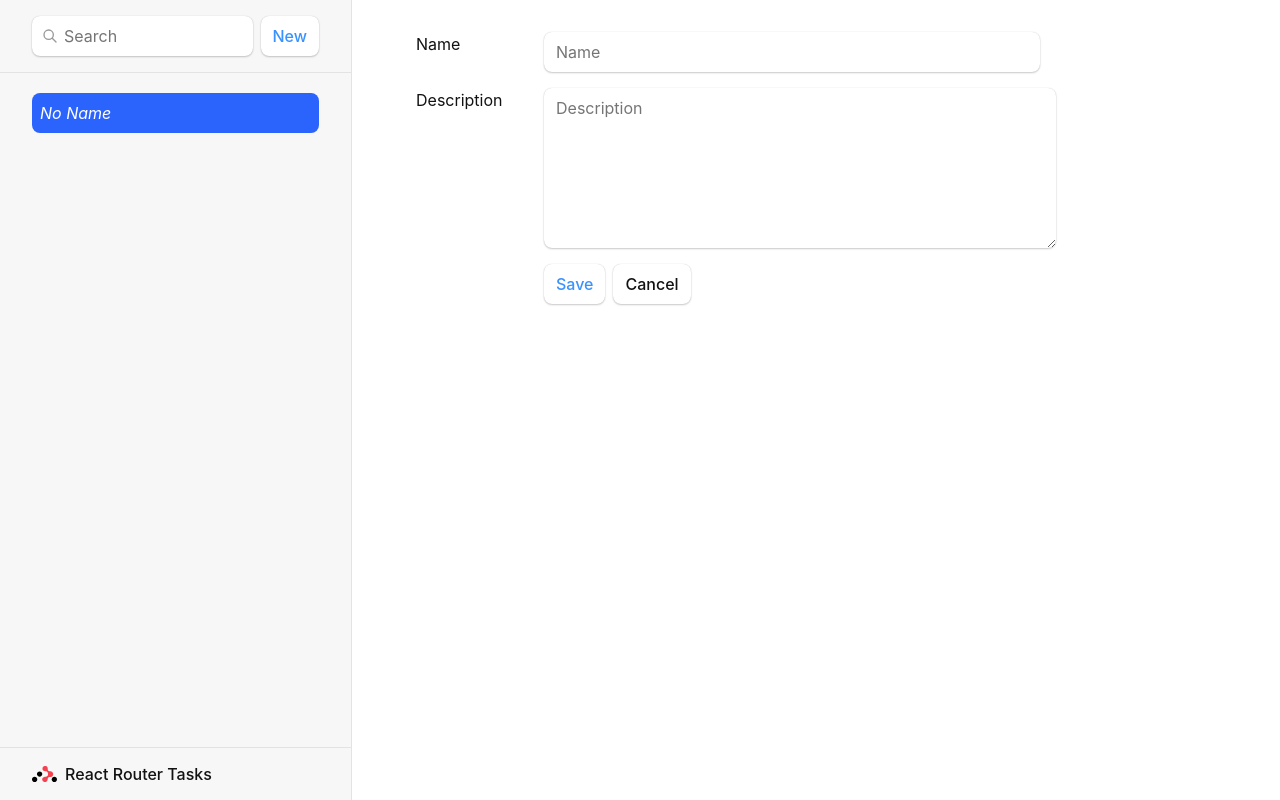
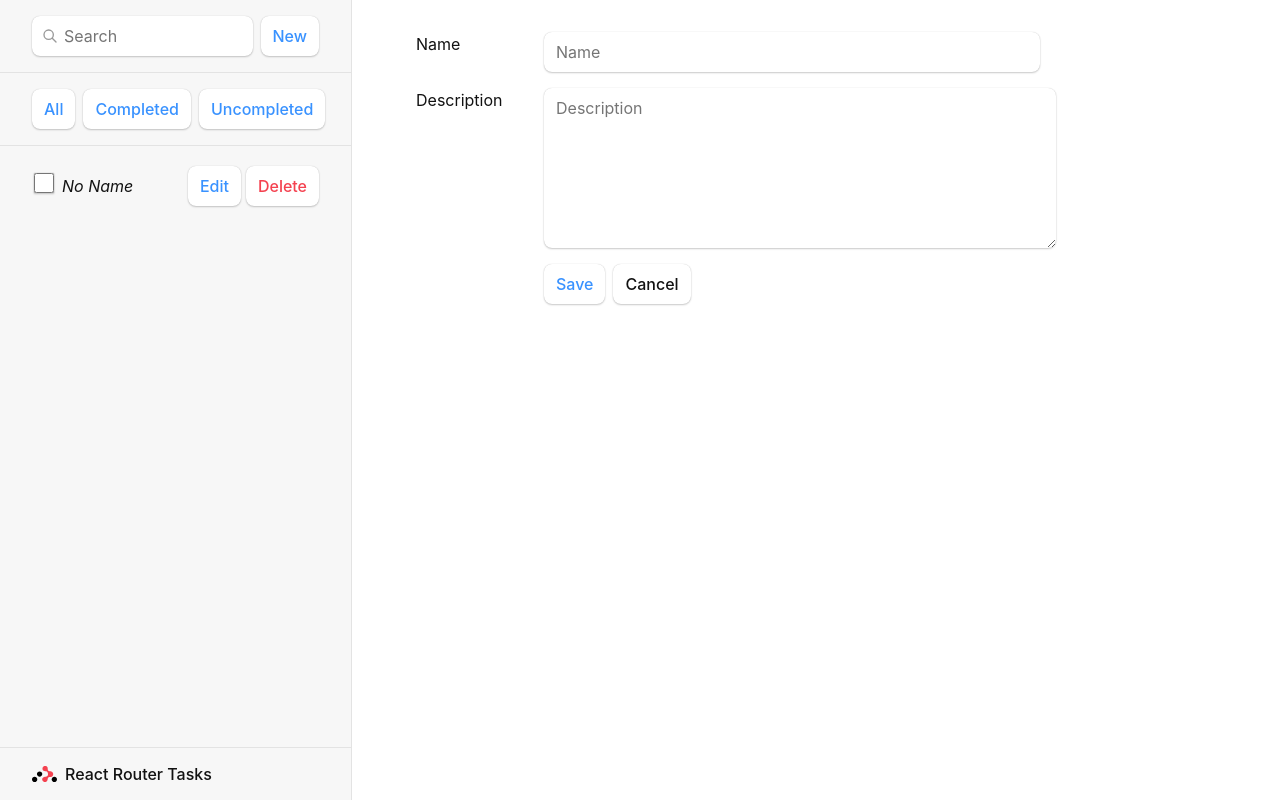
Before and after one commit to MaksiTimur/StepIT-React-Project, a React (Create React App) app: page / in a window 1280 px wide. Both pictures are taken after a click on the button "New". Built offline with nearby package versions, Linux system fonts and the light colour scheme.

Commit message:
Выполненность задач, перенос и добавление кнопок

```diff
--- a/src/index.css
+++ b/src/index.css
@@ -217,10 +217,6 @@ i {
   list-style: none;
 }
 
-#sidebar li {
-  margin: 0.25rem 0;
-}
-
 #sidebar nav a {
   display: flex;
   align-items: center;
@@ -235,17 +231,40 @@ i {
   gap: 1rem;
 }
 
-#sidebar nav a:hover {
+#sidebar li {
+  margin: 0.25rem 0;
+  display: flex;
+  align-items: center;
+}
+
+#sidebar nav li:hover {
   background: #e3e3e3;
 }
 
-#sidebar nav a.active {
+#sidebar nav li.active {
   background: hsl(224, 98%, 58%);
   color: white;
 }
 
-#sidebar nav a.pending {
+#sidebar nav li.pending {
   color: hsl(224, 98%, 58%);
+}
+
+#sidebar nav li div.buttons {
+  display: flex;
+  margin-left: auto;
+  gap: 5px;
+}
+
+#sidebar nav li input[type="checkbox"] {
+  width: 20px;
+  height: 20px;
+  margin-left: 2px;
+}
+
+#sidebar nav li a form {
+  display: flex;
+  align-items: center;
 }
 
 #detail {
--- a/src/index.jsx
+++ b/src/index.jsx
@@ -11,7 +11,6 @@ import Root, {
 import ErrorPage from "./error-page";
 import Task, {
   loader as taskLoader,
-  action as taskAction,
 } from "./routes/task";
 import EditTask, {
   action as editAction,
@@ -39,7 +38,6 @@ const router = createBrowserRouter([
         path: "tasks/:taskId",
         element: <Task />,
         loader: taskLoader,
-        action: taskAction,
       },
       {
         path: "tasks/:taskId/edit",
--- a/src/routes/root.jsx
+++ b/src/routes/root.jsx
@@ -1,9 +1,11 @@
 import { Outlet, NavLink, useNavigation, useLoaderData, Form, redirect, useSubmit } from "react-router-dom";
-import { getTasks, createTask } from "../tasks";
+import { getTasks, createTask, updateTask } from "../tasks";
 import { useEffect } from "react";
+import Filters from "../components/Filter/Filters";
 
 export async function action() {
   const task = await createTask();
+
   return redirect(`/tasks/${task.id}/edit`);
 }
 
@@ -66,11 +68,29 @@ export default function Root() {
             <button type="submit">New</button>
           </Form>
         </div>
+        <Filters />
         <nav>
           {tasks.length ? (
             <ul>
               {tasks.map((task) => (
-                <li key={task.id}>
+                <li key={task.id} id={task.id}>
+                  {
+                    <Form method="post">
+                      <input
+                        onChange={e => {
+                          updateTask(task.id, { checked: e.target.checked });
+                        }}
+                        type="checkbox"
+                        name="checked"
+                        defaultChecked={task.checked}
+                        aria-label={
+                          task.checked
+                            ? "Remove from completed"
+                            : "Add to completed"
+                        }>
+                      </input>
+                    </Form>
+                  }
                   <NavLink
                     to={`tasks/${task.id}`}
                     className={({ isActive, isPending }) =>
@@ -88,9 +108,30 @@ export default function Root() {
                     ) : (
                       <i>No Name</i>
                     )}
-                    {" "}
-                    {task.checked && <span>☑</span>}
                   </NavLink>
+                  <div className="buttons">
+
+                    <Form action={`tasks/${task.id}/edit`}>
+                      <button type="submit">Edit</button>
+                    </Form>
+
+                    <Form
+                      method="post"
+                      action={`tasks/${task.id}/destroy`}
+                      onSubmit={(event) => {
+                        if (
+                          !window.confirm(
+                            "Please confirm you want to delete this record."
+                          )
+                        ) {
+                          event.preventDefault();
+                        }
+                      }}
+                    >
+                      <button type="submit">Delete</button>
+                    </Form>
+
+                  </div>
                 </li>
               ))}
             </ul>
--- a/src/routes/task.jsx
+++ b/src/routes/task.jsx
@@ -1,13 +1,5 @@
-import { Form, useLoaderData, useFetcher } from "react-router-dom";
-import { getTask, updateTask } from "../tasks";
-
-export async function action({ request, params }) {
-  let formData = await request.formData();
-
-  return updateTask(params.taskId, {
-    checked: formData.get("checked") === "true",
-  });
-}
+import { useLoaderData } from "react-router-dom";
+import { getTask } from "../tasks";
 
 export async function loader({ params }) {
   const task = await getTask(params.taskId);
@@ -35,58 +27,11 @@ export default function Task() {
             </>
           ) : (
             <i>No Name</i>
-          )}{" "}
-          <Checked task={task} />
+          )}
         </h1>
 
         {task.description && <p>{task.description}</p>}
-
-        <div>
-          <Form action="edit">
-            <button type="submit">Edit</button>
-          </Form>
-          <Form
-            method="post"
-            action="destroy"
-            onSubmit={(event) => {
-              if (
-                !window.confirm(
-                  "Please confirm you want to delete this record."
-                )
-              ) {
-                event.preventDefault();
-              }
-            }}
-          >
-            <button type="submit">Delete</button>
-          </Form>
-        </div>
       </div>
     </div>
   );
 }
-
-function Checked({ task }) {
-  const fetcher = useFetcher();
-  let checked = task.checked;
-
-  if (fetcher.formData) {
-    checked = fetcher.formData.get("checked") === "true";
-  }
-
-  return (
-    <fetcher.Form method="post">
-      <button
-        name="checked"
-        value={checked ? "false" : "true"}
-        aria-label={
-          checked
-            ? "Remove from checked"
-            : "Add to checked"
-        }
-      >
-        {checked ? "☑" : "☐"}
-      </button>
-    </fetcher.Form>
-  );
-}
--- a/src/tasks.js
+++ b/src/tasks.js
@@ -18,7 +18,7 @@ export async function createTask() {
     await fakeNetwork();
 
     let id = Math.random().toString(36).substring(2, 9);
-    let task = { id, createdAt: Date.now() };
+    let task = { id, createdAt: Date.now(), checked: false };
     let tasks = await getTasks();
 
     tasks.unshift(task);
@@ -47,6 +47,8 @@ export async function updateTask(id, updates) {
 
     Object.assign(task, updates);
     await set(tasks);
+
+    console.log(task);
 
     return task;
 }
```
